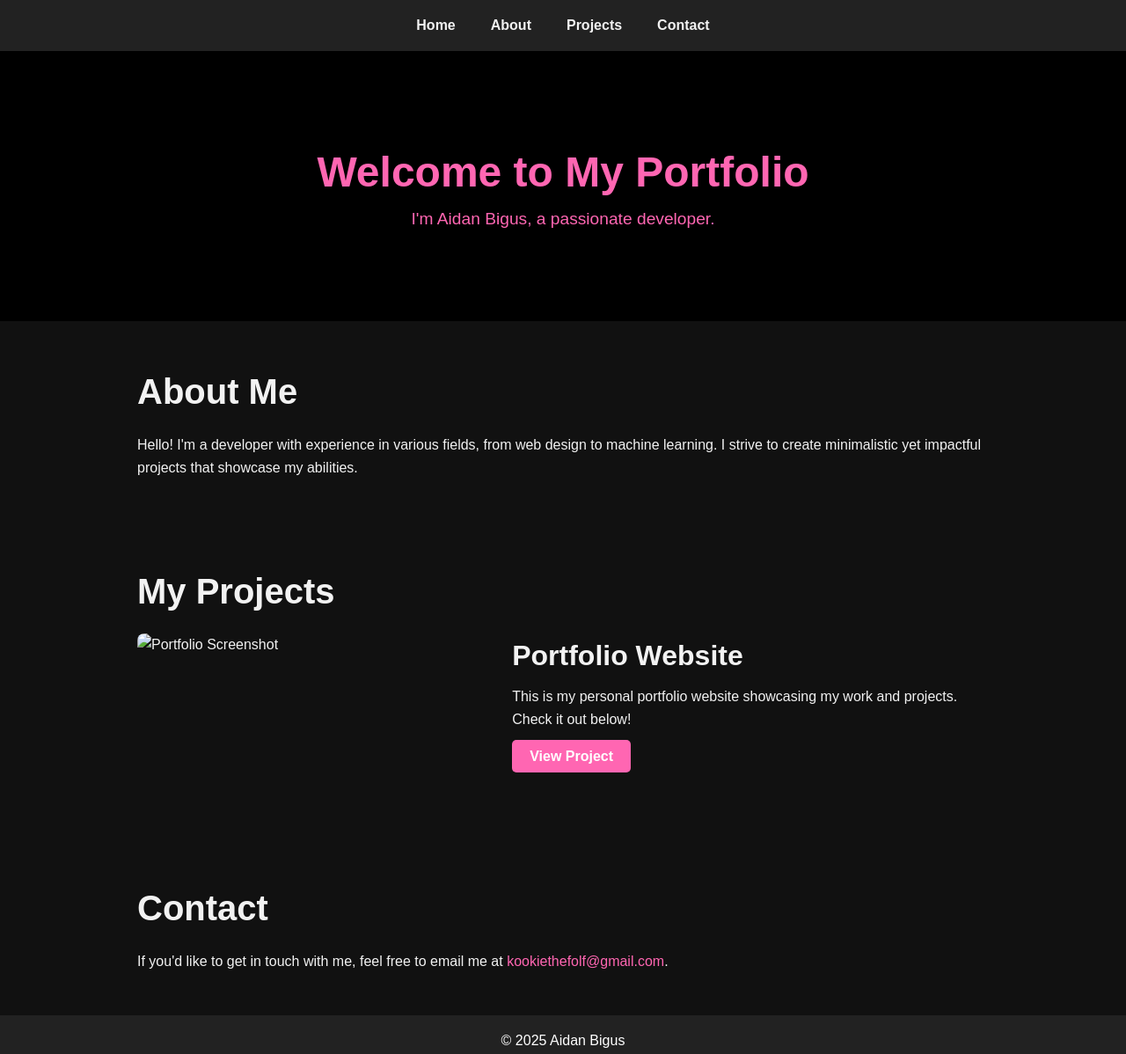
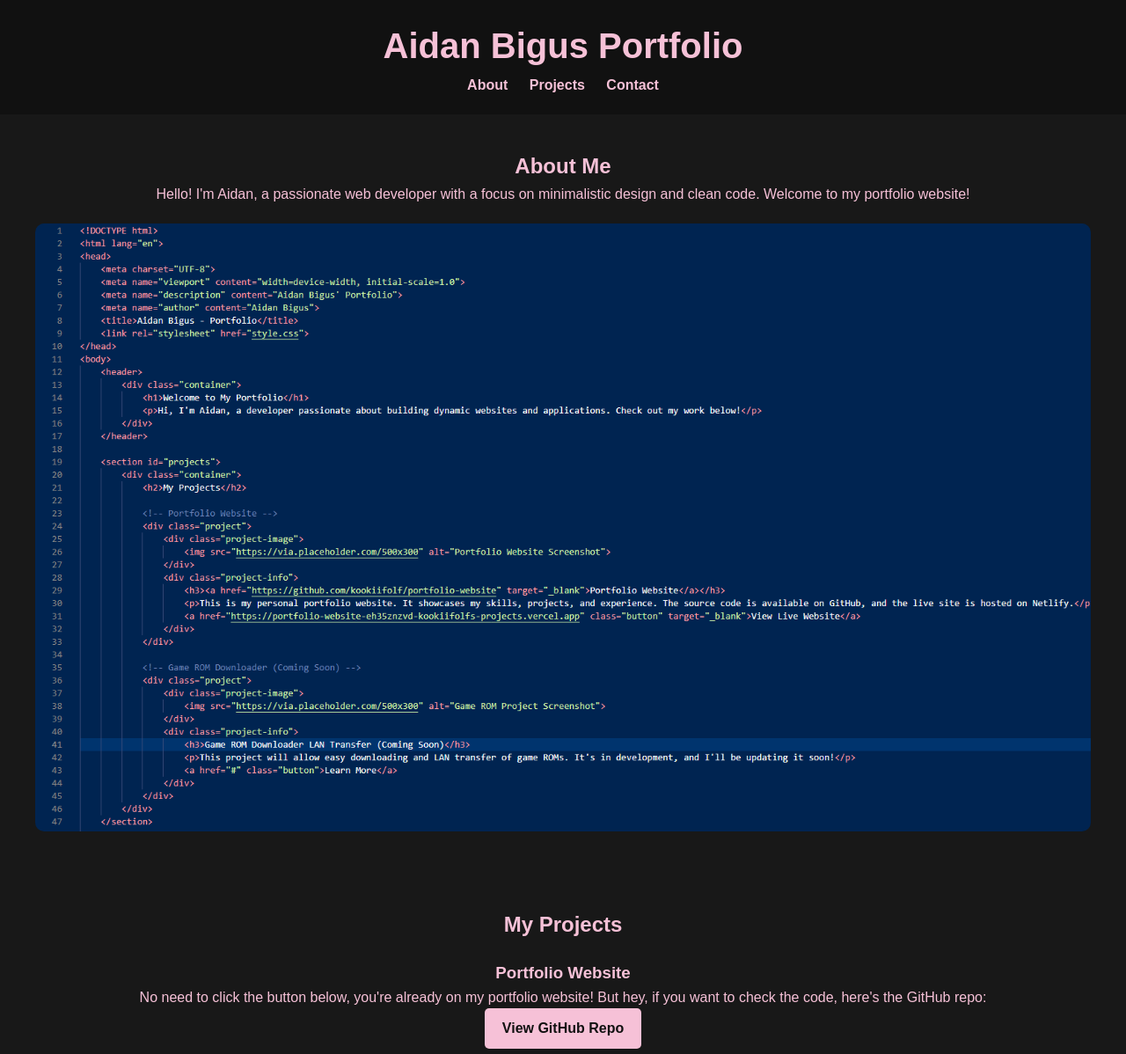
Before and after one commit to kookiifolf/portfolio-website, a plain HTML site: page index.html in a window 1280 px wide. Shown: the top 1198 px of the page at 88% size. Drawn offline with Linux system fonts and the light colour scheme.

Commit message:
image update | style update 4

```diff
--- a/index.html
+++ b/index.html
@@ -3,14 +3,18 @@
 <head>
   <meta charset="UTF-8">
   <meta name="viewport" content="width=device-width, initial-scale=1.0">
-  <title>Aidan Bigus Portfolio</title>
+  <meta name="author" content="Aidan Bigus">
+  <meta name="description" content="Portfolio of Aidan Bigus. Check out my awesome projects!">
+  <meta name="keywords" content="Aidan Bigus, portfolio, web development, projects, coding, design">
+  <meta name="robots" content="index, follow">
+  <title>Portfolio | Aidan Bigus</title>
   <link rel="stylesheet" href="style.css">
 </head>
 <body>
   <header>
+    <h1>Aidan Bigus Portfolio</h1>
     <nav>
       <ul>
-        <li><a href="#home">Home</a></li>
         <li><a href="#about">About</a></li>
         <li><a href="#projects">Projects</a></li>
         <li><a href="#contact">Contact</a></li>
@@ -18,44 +22,37 @@
     </nav>
   </header>
 
-  <section id="home" class="hero">
-    <div class="content">
-      <h1>Welcome to My Portfolio</h1>
-      <p>I'm Aidan Bigus, a passionate developer.</p>
-    </div>
-  </section>
-
+  <main>
     <section id="about">
-    <div class="container">
       <h2>About Me</h2>
-      <p>Hello! I'm a developer with experience in various fields, from web design to machine learning. I strive to create minimalistic yet impactful projects that showcase my abilities.</p>
-    </div>
+      <p>Hello! I'm Aidan, a passionate web developer with a focus on minimalistic design and clean code. Welcome to my portfolio website!</p>
+      <img src="images/Screenshot%202025-03-30%20042127.png" alt="Screenshot of my portfolio" class="about-img">
     </section>
 
     <section id="projects">
-    <div class="container">
       <h2>My Projects</h2>
       <div class="project">
-        <img src="images/Screenshot_2025-03-30_042127.png" alt="Portfolio Screenshot">
-        <div class="project-details">
         <h3>Portfolio Website</h3>
-          <p>This is my personal portfolio website showcasing my work and projects. Check it out below!</p>
-          <a href="https://aidanbigus.netlify.app" target="_blank">View Project</a>
+        <p>No need to click the button below, you're already on my portfolio website! But hey, if you want to check the code, here's the GitHub repo:</p>
+        <a href="https://github.com/kookiifolf/portfolio-website" target="_blank" class="button">View GitHub Repo</a>
       </div>
-      </div>
-      <!-- More projects can be added here -->
-    </div>
+      <!-- Add more projects as needed -->
     </section>
 
     <section id="contact">
-    <div class="container">
       <h2>Contact</h2>
-      <p>If you'd like to get in touch with me, feel free to email me at <a href="mailto:kookiethefolf@gmail.com">kookiethefolf@gmail.com</a>.</p>
-    </div>
+      <p>Feel free to reach out to me via email or phone for any inquiries:</p>
+      <ul>
+        <li>Email: <a href="mailto:kookiethefolf@gmail.com">kookiethefolf@gmail.com</a></li>
+        <li>Phone: <a href="tel:+14172416580">+1 (417) 241-6580</a></li>
+      </ul>
     </section>
+  </main>
 
   <footer>
-    <p>&copy; 2025 Aidan Bigus</p>
+    <p>Designed and developed by Aidan Bigus &copy; 2025</p>
   </footer>
+
+  <script src="script.js"></script>
 </body>
 </html>
--- a/style.css
+++ b/style.css
@@ -1,4 +1,4 @@
-/* Global Styles */
+/* Reset some default styles */
 * {
     margin: 0;
     padding: 0;
@@ -6,113 +6,92 @@
   }
 
   body {
-    font-family: Arial, sans-serif;
-    background-color: #111;
-    color: #f2f2f2;
+    font-family: 'Arial', sans-serif;
+    background-color: #181818; /* Dark background */
+    color: #f6c1d7; /* Light pinkish color */
     line-height: 1.6;
   }
 
-  a {
-    text-decoration: none;
-    color: #ff66b2; /* Light pink (femboy pink) */
-  }
-
-  a:hover {
-    color: #ff3399; /* Darker pink for hover */
+  h1, h2, h3 {
+    color: #f6c1d7; /* Light pink color */
   }
 
   header {
-    background-color: #222;
-    padding: 1rem;
-    position: sticky;
-    top: 0;
-    z-index: 10;
+    background-color: #111;
+    padding: 20px;
+    text-align: center;
   }
 
-  header nav ul {
-    list-style: none;
-    display: flex;
-    justify-content: center;
-  }
-
-  header nav ul li {
-    margin: 0 20px;
-  }
-
-  header nav ul li a {
-    color: #f2f2f2;
+  header h1 {
+    font-size: 2.5rem;
     font-weight: bold;
   }
 
-  .hero {
-    background-color: #000;
-    color: #ff66b2;
-    text-align: center;
-    padding: 100px 0;
+  nav ul {
+    list-style-type: none;
   }
 
-  .hero h1 {
-    font-size: 3rem;
+  nav ul li {
+    display: inline;
+    margin: 0 10px;
   }
 
-  .hero p {
-    font-size: 1.2rem;
+  nav ul li a {
+    text-decoration: none;
+    color: #f6c1d7;
+    font-weight: bold;
+  }
+
+  nav ul li a:hover {
+    color: #ffb3cc; /* Slightly lighter pink on hover */
   }
 
   section {
-    padding: 3rem 1rem;
-  }
-
-  .container {
-    max-width: 1000px;
-    margin: 0 auto;
-    padding: 0 1rem;
-  }
-
-  h2 {
-    font-size: 2.5rem;
-    margin-bottom: 1rem;
+    padding: 40px;
+    text-align: center;
   }
 
   .project {
-    display: flex;
-    margin-bottom: 2rem;
+    margin: 20px 0;
   }
 
-  .project img {
-    width: 50%;
-    border-radius: 8px;
+  .project .button {
+    display: inline-block;
+    background-color: #f6c1d7;
+    color: #111;
+    padding: 10px 20px;
+    text-decoration: none;
+    font-weight: bold;
+    border-radius: 5px;
   }
 
-  .project-details {
-    margin-left: 20px;
-  }
-
-  .project-details h3 {
-    font-size: 2rem;
-    margin-bottom: 0.5rem;
-  }
-
-  .project-details p {
-    font-size: 1rem;
-    margin-bottom: 1rem;
-  }
-
-  .project-details a {
-    background-color: #ff66b2;
-    color: #fff;
-    padding: 10px 20px;
-    border-radius: 5px;
-    font-weight: bold;
-  }
-
-  .project-details a:hover {
-    background-color: #ff3399;
+  .project .button:hover {
+    background-color: #ffb3cc; /* Lighter pink on hover */
   }
 
   footer {
-    background-color: #222;
+    background-color: #111;
+    padding: 20px;
     text-align: center;
-    padding: 1rem;
-    color: #fff;
+    color: #f6c1d7;
   }
+
+  footer p {
+    font-size: 0.9rem;
+  }
+
+  /* Styling for images */
+  .about-img {
+    max-width: 100%;
+    height: auto;
+    border-radius: 10px;
+    margin-top: 20px;
+  }
+
+  /* Responsiveness */
+  @media (max-width: 768px) {
+    nav ul li {
+      display: block;
+      margin: 10px 0;
+    }
+  }
```
Lines whose indentation alone changed are shown as unchanged.
